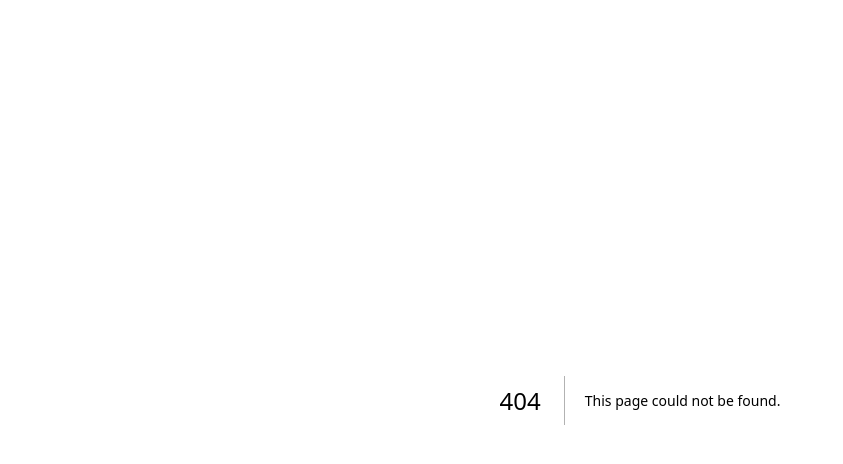
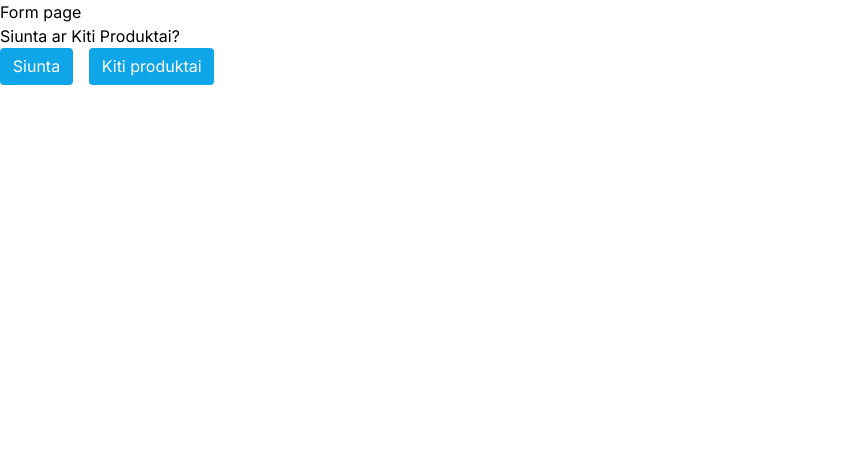
Before and after one commit to ecotrip-lt/ecotrip-next, a Next.js app: page /form in a window 1280 px wide. Before the commit this address had no page. Shown: the top 464 px of the page, without its empty margins (0-843 px from the left). Built offline with nearby package versions, Linux system fonts and the light colour scheme.

Commit message:
simple navigation

```diff
--- /dev/null
+++ b/app/components/reusableComponents/form/select/CustomLink.tsx
@@ -0,0 +1,25 @@
+import Link from "next/link";
+import React from "react";
+
+type Props = {
+  label: string;
+  href: string;
+};
+
+const CustomLink = (props: Props) => {
+  return (
+    <Link
+      href={props.href}
+      className='bg-sky-500 hover:bg-sky-700 transition'
+      style={{
+        padding: "0.4rem 0.8rem",
+        borderRadius: "4px",
+        color: "white",
+      }}
+    >
+      {props.label}
+    </Link>
+  );
+};
+
+export default CustomLink;
--- /dev/null
+++ b/app/form/other-products/page.tsx
@@ -0,0 +1,9 @@
+import React from "react";
+
+type Props = {};
+
+const OtherProducts = (props: Props) => {
+  return <div>OtherProducts</div>;
+};
+
+export default OtherProducts;
--- /dev/null
+++ b/app/form/page.tsx
@@ -0,0 +1,17 @@
+import React from "react";
+import CustomLink from "../components/reusableComponents/form/select/CustomLink";
+
+const Form = () => {
+  return (
+    <div>
+      <h2>Form page</h2>
+      <p>Siunta ar Kiti Produktai?</p>
+      <div className='flex items-center gap-4'>
+        <CustomLink href='/form/shipment' label='Siunta' />
+        <CustomLink href='/form/other-products' label='Kiti produktai' />
+      </div>
+    </div>
+  );
+};
+
+export default Form;
--- /dev/null
+++ b/app/form/shipment/page.tsx
@@ -0,0 +1,7 @@
+import React from "react";
+
+const Shipment = () => {
+  return <div>Shipment</div>;
+};
+
+export default Shipment;
--- a/app/page.tsx
+++ b/app/page.tsx
@@ -1,15 +1,12 @@
-import FirstStep from "./pages/steps/FirstStep";
 import "./styles/main.css";
-import { OptionType } from "./utils/ecotripPriceList";
-
-export type FormFields = {
-  category: OptionType | null;
-};
+import CustomLink from "./components/reusableComponents/form/select/CustomLink";
 
 export default function Home() {
   return (
-    <main className="main">
-      <FirstStep />
+    <main className='main'>
+      <h1>Home page</h1>
+      <p>Addresses here</p>
+      <CustomLink href='/form' label='Go to Form' />
     </main>
   );
 }
```
